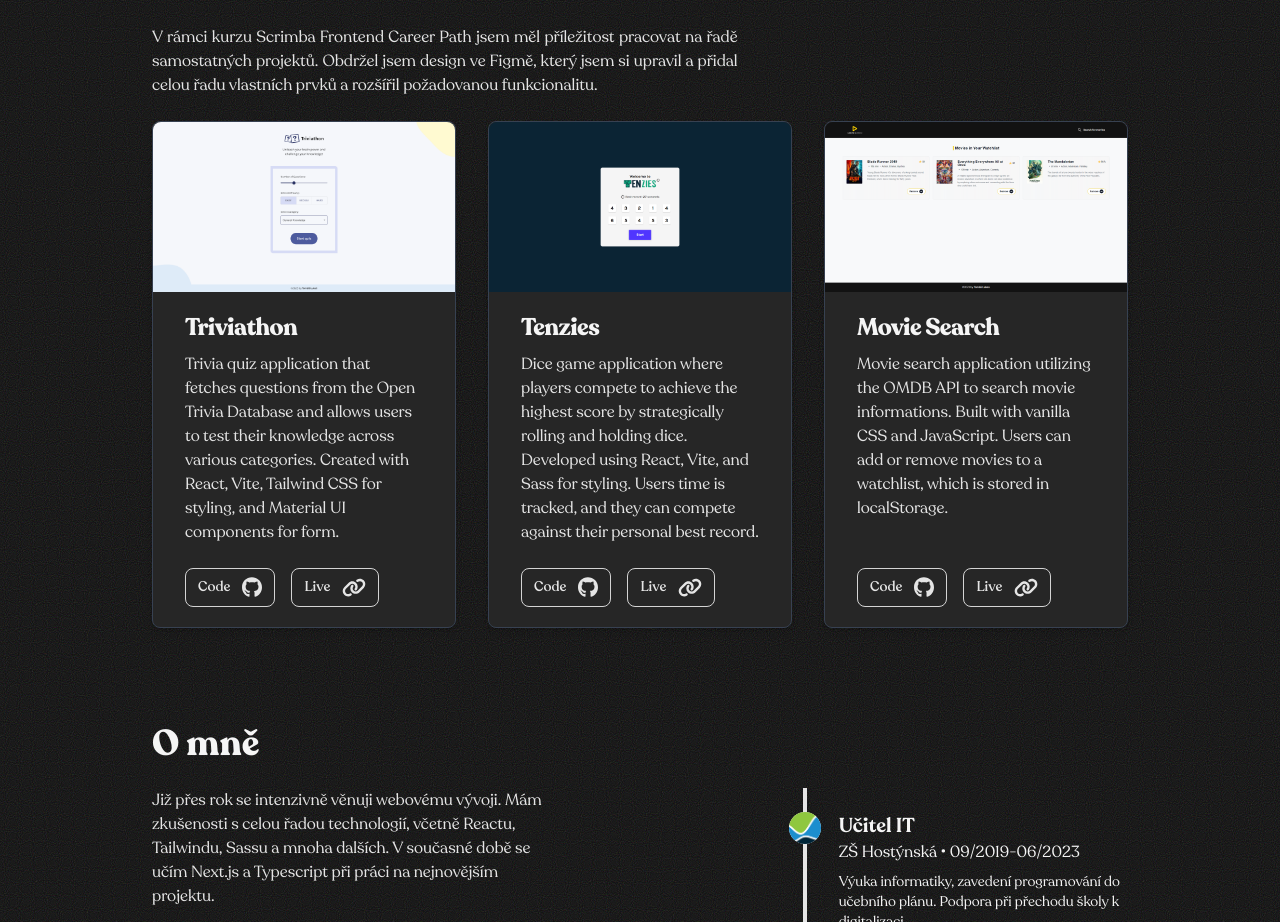
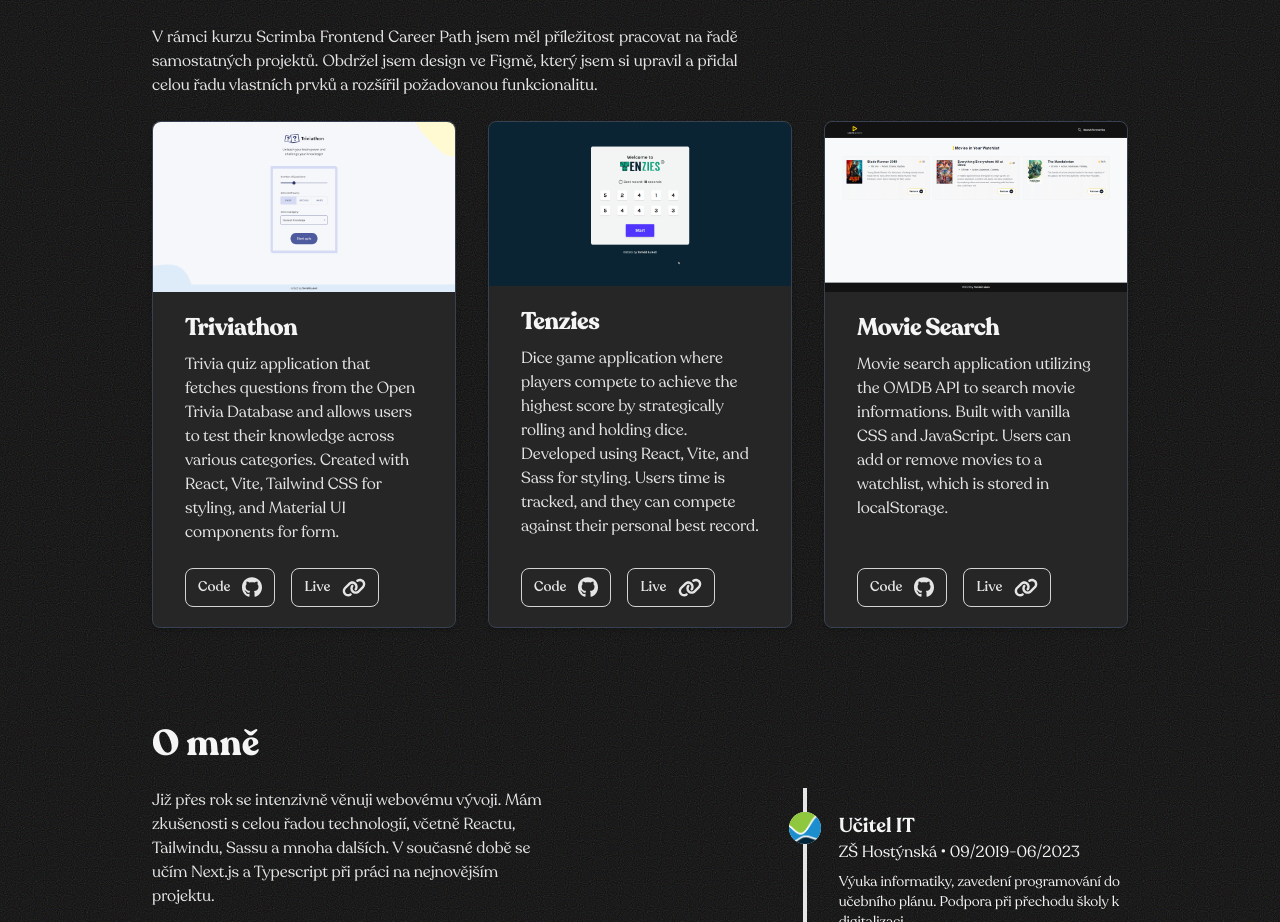
Before and after one commit to TomasLukes/portfolio-page, a React (Vite) app: page / in a window 1280 px wide. Shown: the part 1980-2902 px from the top of the page. Built offline with nearby package versions, Linux system fonts and the light colour scheme.

Commit message:
Add test gif for ProjectCardSm

```diff
--- a/src/components/Projects.jsx
+++ b/src/components/Projects.jsx
@@ -53,7 +53,7 @@ export default function Projects() {
             <ProjectCardSm
               name={'Tenzies'}
               description={'Dice game application where players compete to achieve the highest score by strategically rolling and holding dice. Developed using React, Vite, and Sass for styling. Users time is tracked, and they can compete against their personal best record.'}
-              img={'tenzies-screenshot-desktop.png'}
+              img={'tenzies-desktop.gif'}
               url={'https://tenzies.tomaslukes.com/'}
               ghUrl={'https://github.com/TomasLukes/scrimba-solo-projects/tree/main/02_tenzies'}
             />
```
Also changed, not shown: public/assets/images/projects-screenshots/tenzies-desktop.gif (added).
